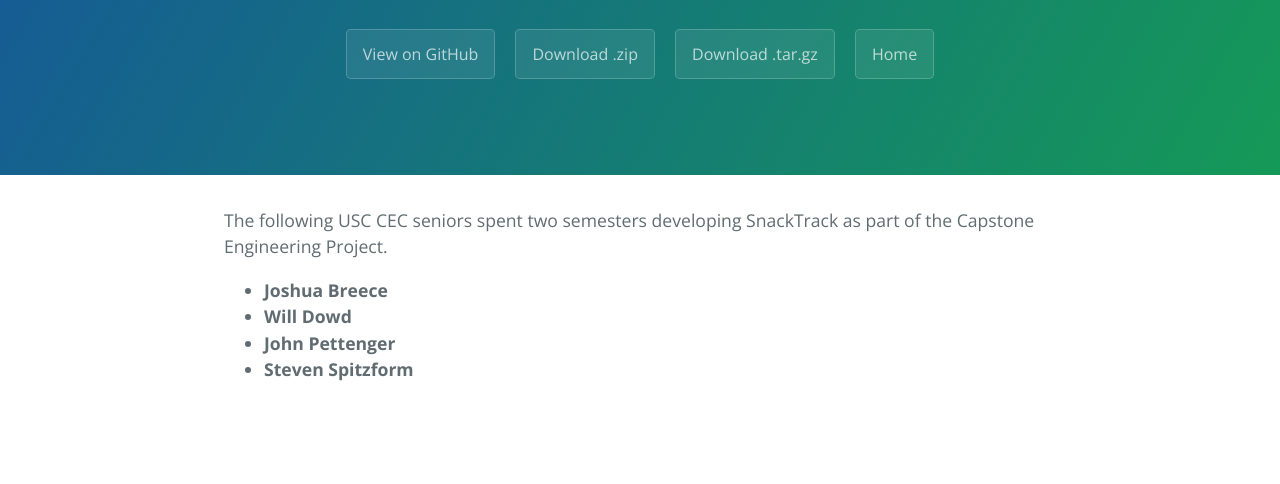
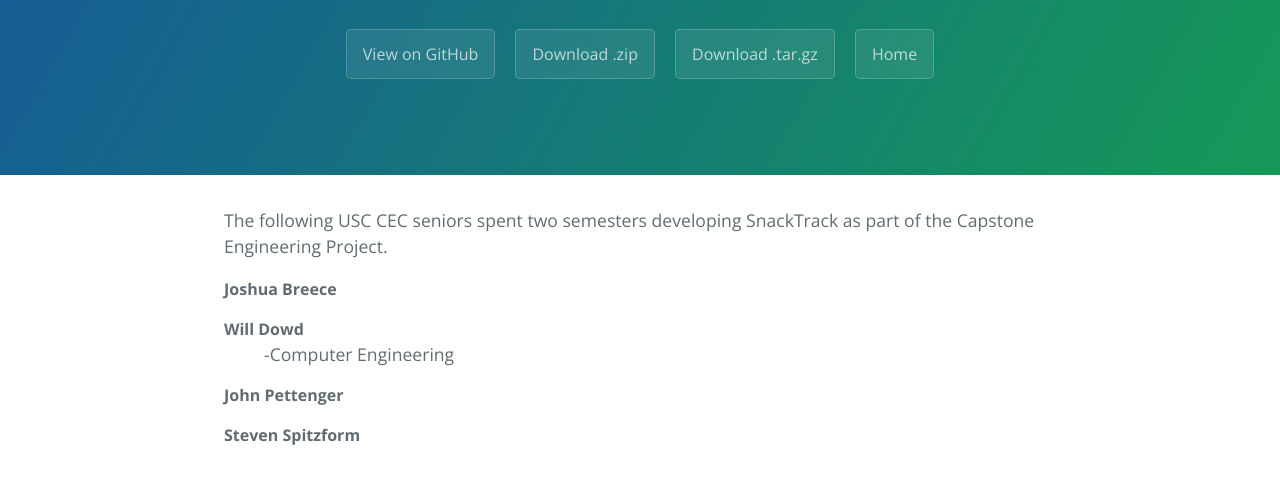
Before and after one commit to SCCapstone/diet, a plain HTML site: page about.html in a window 1280 px wide. Shown: the part 208-692 px from the top of the page. Drawn offline with nearby package versions, Linux system fonts and the light colour scheme.

Commit message:
Update about.html

```diff
--- a/about.html
+++ b/about.html
@@ -21,12 +21,13 @@
 
     <section class="main-content">
       <p>The following USC CEC seniors spent two semesters developing SnackTrack as part of the Capstone Engineering Project.</p>
-      <ul>
-        <li><strong>Joshua Breece</strong></li>
-        <li><strong>Will Dowd</strong></li>
-        <li><strong>John Pettenger</strong></li>
-        <li><strong>Steven Spitzform</strong></li>
-      </ul>
+      <dl>
+        <dt><strong>Joshua Breece</strong></dt>
+        <dt><strong>Will Dowd</strong></dt>
+        <dd>-Computer Engineering</dd>
+        <dt><strong>John Pettenger</strong></dt>
+        <dt><strong>Steven Spitzform</strong></dt>
+      </dl>
     </section>
 
 
```
